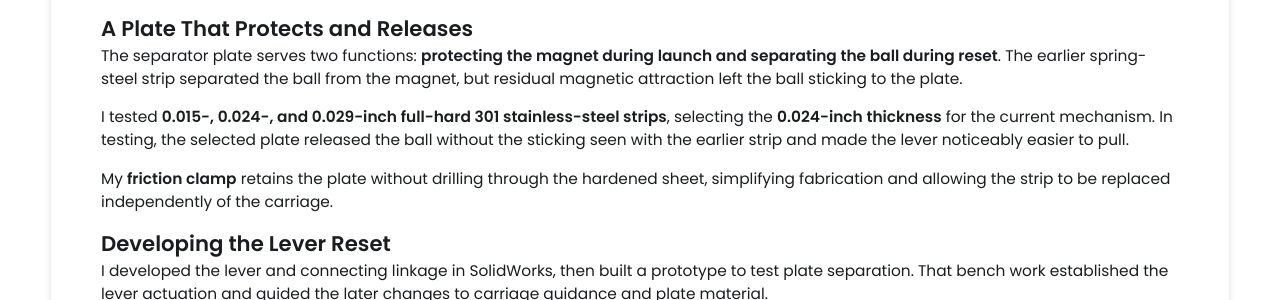
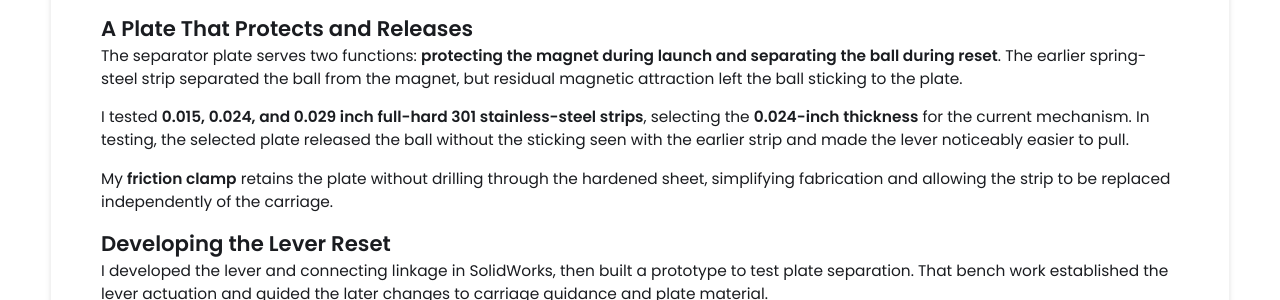
Before and after one commit to mnmohsen/personalwebsite, a Jekyll site: the page built from _projects/f-mdp/index.md, in a window 1280 px wide and 900 px high, scrolled down 2084 px. Shown: the part 154-454 px from the top of the window. Built offline with Jekyll 4.4.1, drawn with Linux system fonts in a browser that asks for light colours.

```diff
--- a/_projects/f-mdp/index.md
+++ b/_projects/f-mdp/index.md
@@ -37,7 +37,7 @@ Testing the wheeled version revealed that wheel alignment was difficult to maint
 
 The separator plate serves two functions: **protecting the magnet during launch and separating the ball during reset**. The earlier spring-steel strip separated the ball from the magnet, but residual magnetic attraction left the ball sticking to the plate.
 
-I tested **0.015-, 0.024-, and 0.029-inch full-hard 301 stainless-steel strips**, selecting the **0.024-inch thickness** for the current mechanism. In testing, the selected plate released the ball without the sticking seen with the earlier strip and made the lever noticeably easier to pull.
+I tested **0.015, 0.024, and 0.029 inch full-hard 301 stainless-steel strips**, selecting the **0.024-inch thickness** for the current mechanism. In testing, the selected plate released the ball without the sticking seen with the earlier strip and made the lever noticeably easier to pull.
 
 My **friction clamp** retains the plate without drilling through the hardened sheet, simplifying fabrication and allowing the strip to be replaced independently of the carriage.
 
```
